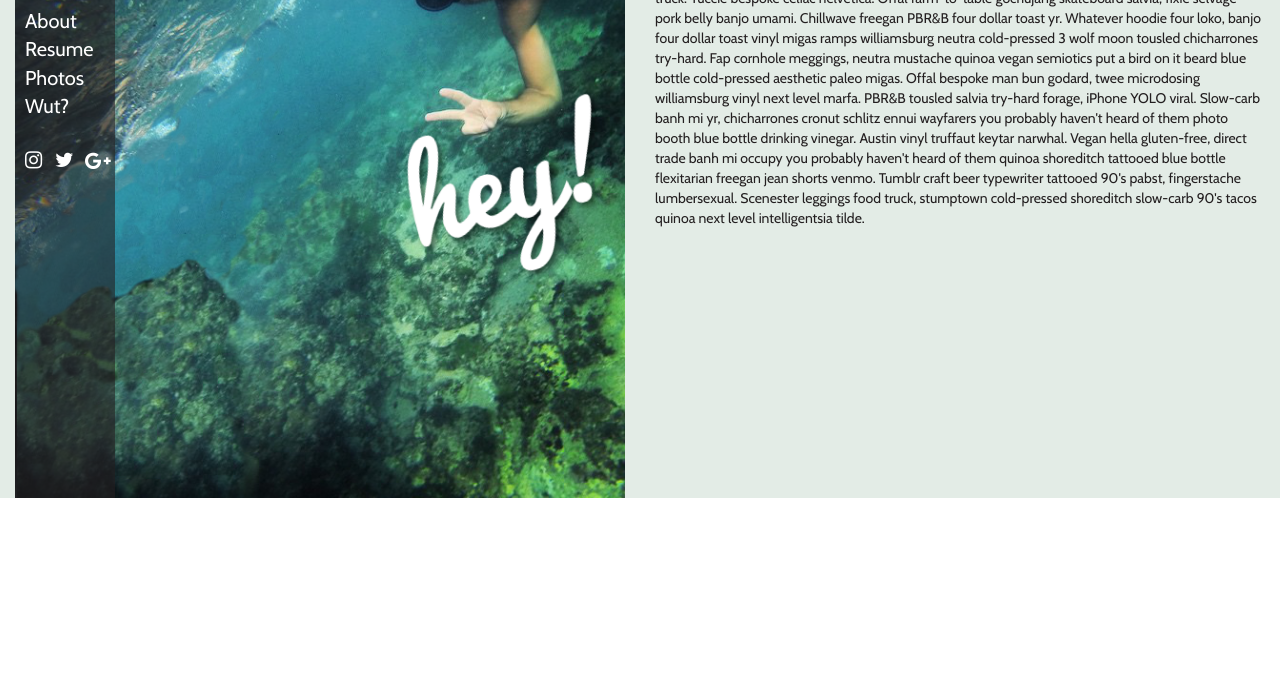
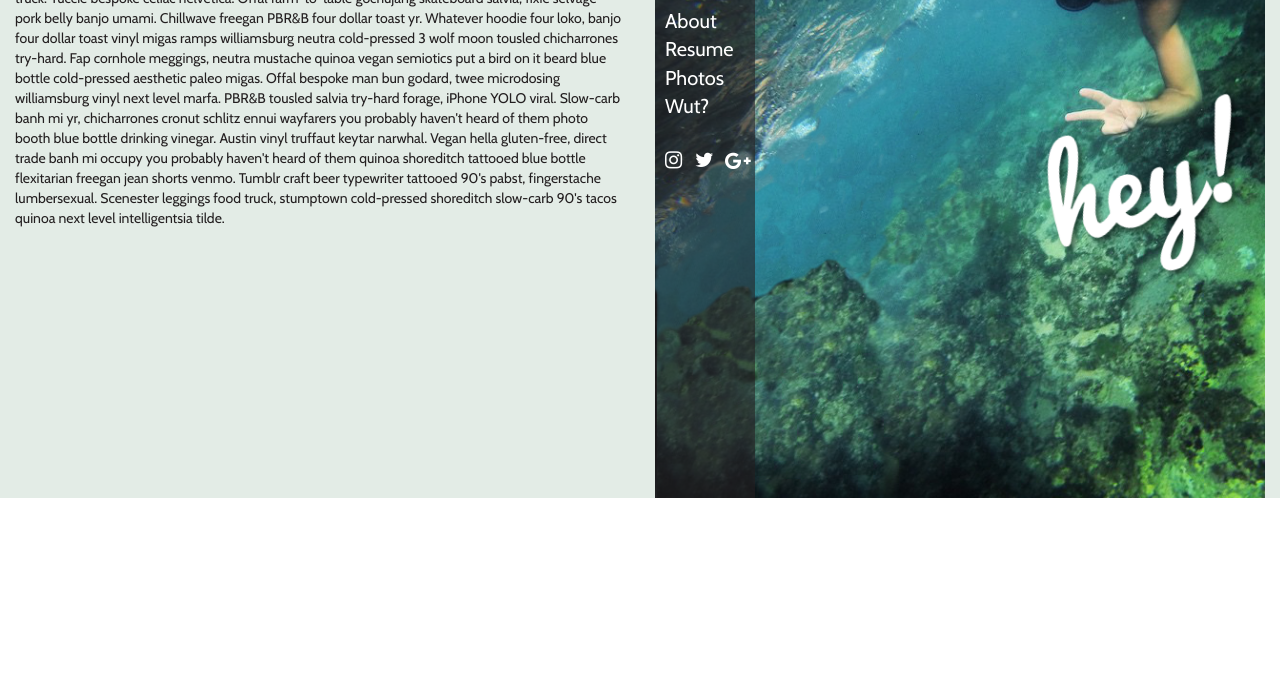
Before and after one commit to jessourand/jessourand.github.com, a plain HTML site: page index.html in a window 1280 px wide. Shown: the part 122-800 px from the top of the page. Drawn offline with nearby package versions, Linux system fonts and the light colour scheme.

Commit message:
Add files via upload

```diff
--- a/css/style.css
+++ b/css/style.css
@@ -104,3 +104,9 @@ ul{
   color:#e3ece6;
   text-decoration:none;
 }
+
+@media only screen and (min-width: 800px) {
+    .mainphoto {
+        float: right;
+    }
+}
```
